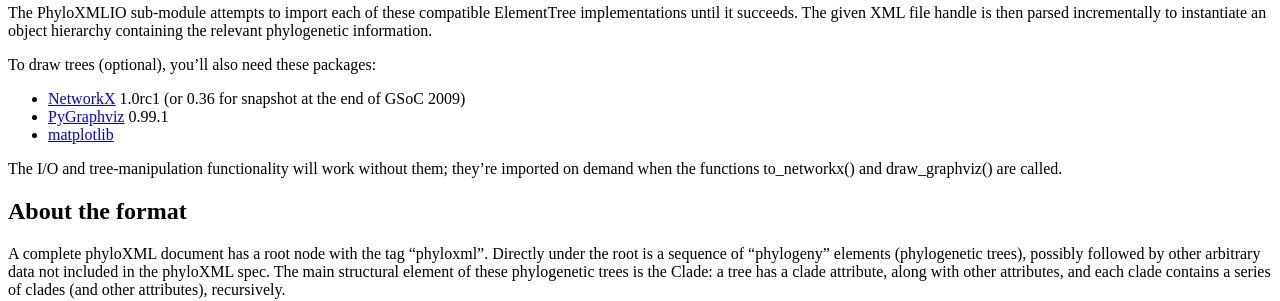
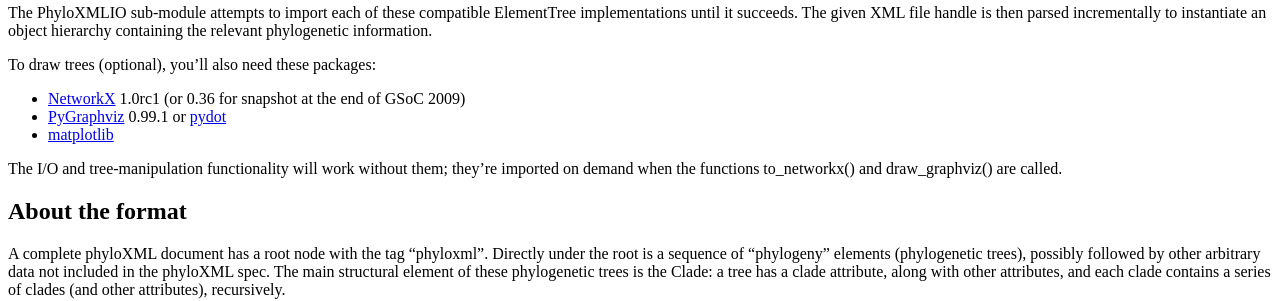
Before and after one commit to biopython/biopython.github.io, a Jekyll site: the page built from wiki/PhyloXML.md, in a window 1280 px wide and 900 px high, scrolled down 303 px. Shown: the part 152-453 px from the top of the window. Built offline with Jekyll 4.4.1, drawn with Linux system fonts in a browser that asks for light colours.

Commit message:
/* Availability */ pydot can substitute for pygraphviz

```diff
--- a/wiki/PhyloXML.md
+++ b/wiki/PhyloXML.md
@@ -44,7 +44,8 @@ To draw trees (optional), you'll also need these packages:
 
 -   [NetworkX](http://networkx.lanl.gov/index.html) 1.0rc1 (or 0.36 for
     snapshot at the end of GSoC 2009)
--   [PyGraphviz](http://networkx.lanl.gov/pygraphviz/) 0.99.1
+-   [PyGraphviz](http://networkx.lanl.gov/pygraphviz/) 0.99.1 or
+    [pydot](http://dkbza.org/pydot.html)
 -   [matplotlib](http://matplotlib.sourceforge.net/)
 
 The I/O and tree-manipulation functionality will work without them;
```
Also changed, not shown: 1 other file.
